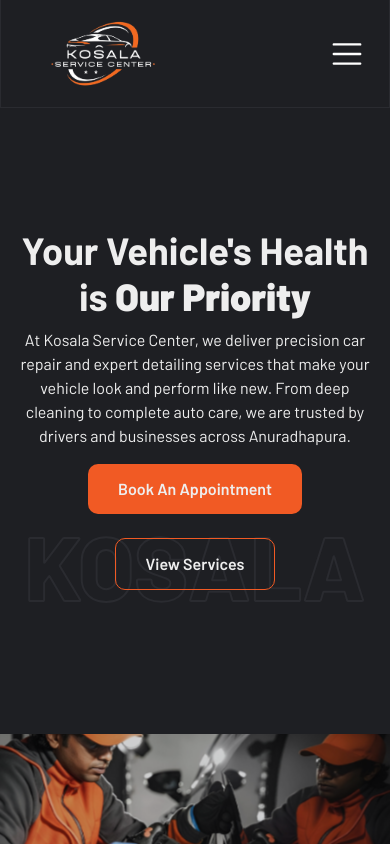
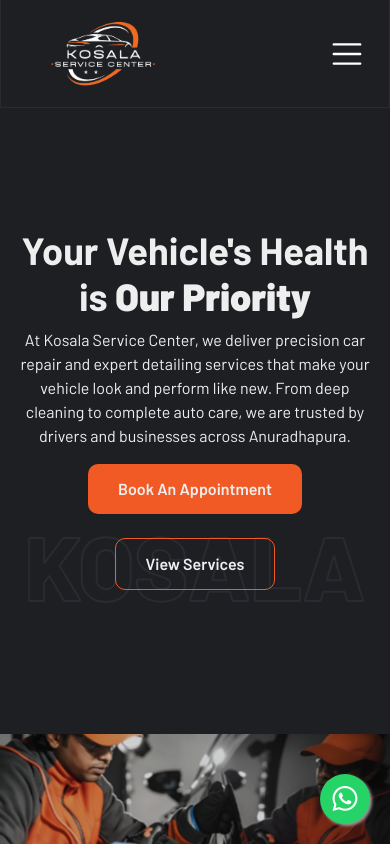
Before and after one commit to PasanSWijekoon/Kosala-Service-Center, a React (Vite) app: page / in a window 390 px wide. Shown: the top 844 px of the page. Built offline with nearby package versions, Linux system fonts and the light colour scheme; no server answers.

Commit message:
Add WhatsApp floating button component and styles
- Created a new CSS file for WhatsApp button styles.
- Implemented WhatsAppButton component to facilitate direct messaging.
- Added responsive design for mobile view.

```diff
--- a/src/App.jsx
+++ b/src/App.jsx
@@ -2,6 +2,7 @@
 import Header from './components/Header';
 import Footer from './components/Footer';
 import ScrollToTop from './components/ScrollToTop';
+import WhatsAppButton from './components/WhatsAppButton';
 import Home from './pages/Home';
 import Services from './pages/Services';
 import ContactUs from './pages/ContactUs';
@@ -32,6 +33,7 @@
       <Header />
       <Outlet />
       <Footer />
+      <WhatsAppButton />
     </>
   );
 
--- /dev/null
+++ b/src/assets/css/whatsapp.css
@@ -0,0 +1,39 @@
+.whatsapp-float {
+  position: fixed;
+  width: 60px;
+  height: 60px;
+  bottom: 40px;
+  right: 40px;
+  background-color: #25d366;
+  color: #fff;
+  border-radius: 50px;
+  text-align: center;
+  font-size: 30px;
+  box-shadow: 2px 2px 3px #999;
+  z-index: 1000;
+  display: flex;
+  align-items: center;
+  justify-content: center;
+  text-decoration: none;
+  transition: all 0.3s ease;
+}
+
+.whatsapp-float:hover {
+  background-color: #128c7e;
+  color: #fff;
+  transform: scale(1.1);
+}
+
+.whatsapp-float i {
+  margin-top: 0px;
+}
+
+@media screen and (max-width: 767px) {
+  .whatsapp-float {
+    width: 50px;
+    height: 50px;
+    bottom: 20px;
+    right: 20px;
+    font-size: 25px;
+  }
+}
--- /dev/null
+++ b/src/components/WhatsAppButton.jsx
@@ -0,0 +1,22 @@
+import React from 'react';
+import '../assets/css/whatsapp.css';
+
+const WhatsAppButton = () => {
+  const phoneNumber = "94775775353";
+  const message = "Hello! I would like to inquire about your services.";
+  const whatsappUrl = `https://wa.me/${phoneNumber}?text=${encodeURIComponent(message)}`;
+
+  return (
+    <a
+      href={whatsappUrl}
+      className="whatsapp-float"
+      target="_blank"
+      rel="noopener noreferrer"
+      aria-label="Contact us on WhatsApp"
+    >
+      <i className="bi bi-whatsapp"></i>
+    </a>
+  );
+};
+
+export default WhatsAppButton;
```
Also changed, not shown: 5 other files (tests, documents, lock files or other folders).
